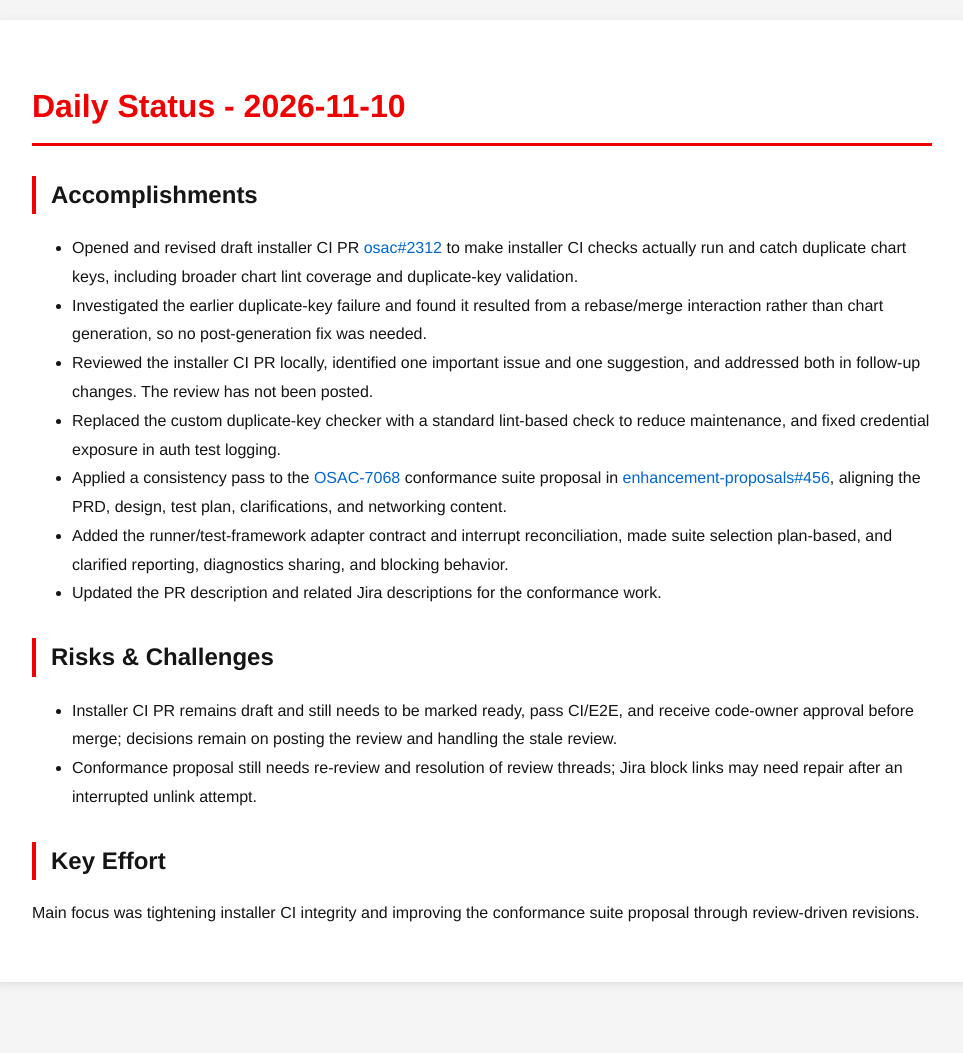
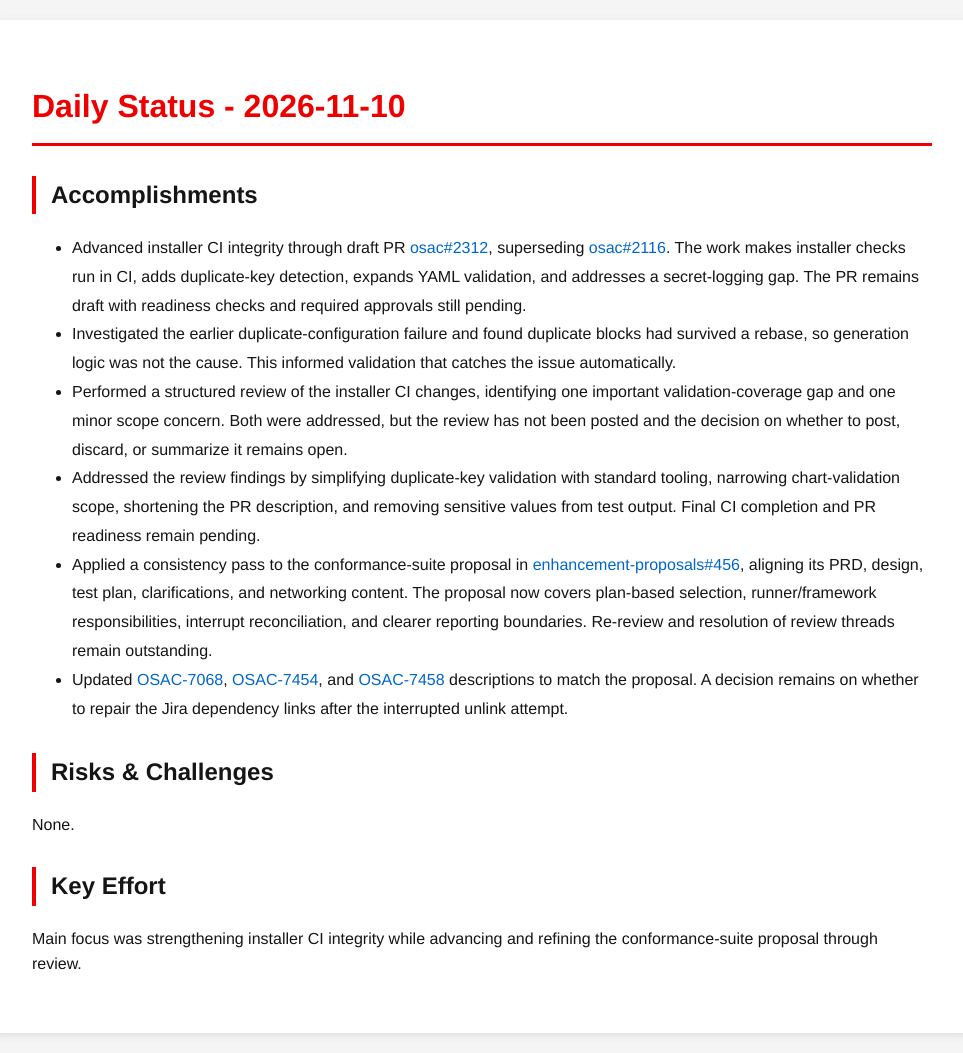
Before and after one commit to tzvatot/daily-status, a Jekyll site: the page built from 2026-11-10.md, in a window 1280 px wide. Shown: the whole page, without its empty margins (158-1121 px from the left). Built offline with Jekyll 4.4.1, drawn with Linux system fonts in a browser that asks for light colours; before the commit the page ends 1002 px from its top, so only the background shows below that.

Commit message:
Daily status update - 2026-11-10

```diff
--- a/2026-11-10.md
+++ b/2026-11-10.md
@@ -7,17 +7,15 @@ date: 2026-11-10
 # Daily Status - 2026-11-10
 
 ## Accomplishments
-- Opened and revised draft installer CI PR [osac#2312](https://github.com/osac-project/osac/pull/2312) to make installer CI checks actually run and catch duplicate chart keys, including broader chart lint coverage and duplicate-key validation.
-- Investigated the earlier duplicate-key failure and found it resulted from a rebase/merge interaction rather than chart generation, so no post-generation fix was needed.
-- Reviewed the installer CI PR locally, identified one important issue and one suggestion, and addressed both in follow-up changes. The review has not been posted.
-- Replaced the custom duplicate-key checker with a standard lint-based check to reduce maintenance, and fixed credential exposure in auth test logging.
-- Applied a consistency pass to the [OSAC-7068](https://redhat.atlassian.net/browse/OSAC-7068) conformance suite proposal in [enhancement-proposals#456](https://github.com/osac-project/enhancement-proposals/pull/456), aligning the PRD, design, test plan, clarifications, and networking content.
-- Added the runner/test-framework adapter contract and interrupt reconciliation, made suite selection plan-based, and clarified reporting, diagnostics sharing, and blocking behavior.
-- Updated the PR description and related Jira descriptions for the conformance work.
+- Advanced installer CI integrity through draft PR [osac#2312](https://github.com/osac-project/osac/pull/2312), superseding [osac#2116](https://github.com/osac-project/osac/pull/2116). The work makes installer checks run in CI, adds duplicate-key detection, expands YAML validation, and addresses a secret-logging gap. The PR remains draft with readiness checks and required approvals still pending.
+- Investigated the earlier duplicate-configuration failure and found duplicate blocks had survived a rebase, so generation logic was not the cause. This informed validation that catches the issue automatically.
+- Performed a structured review of the installer CI changes, identifying one important validation-coverage gap and one minor scope concern. Both were addressed, but the review has not been posted and the decision on whether to post, discard, or summarize it remains open.
+- Addressed the review findings by simplifying duplicate-key validation with standard tooling, narrowing chart-validation scope, shortening the PR description, and removing sensitive values from test output. Final CI completion and PR readiness remain pending.
+- Applied a consistency pass to the conformance-suite proposal in [enhancement-proposals#456](https://github.com/osac-project/enhancement-proposals/pull/456), aligning its PRD, design, test plan, clarifications, and networking content. The proposal now covers plan-based selection, runner/framework responsibilities, interrupt reconciliation, and clearer reporting boundaries. Re-review and resolution of review threads remain outstanding.
+- Updated [OSAC-7068](https://redhat.atlassian.net/browse/OSAC-7068), [OSAC-7454](https://redhat.atlassian.net/browse/OSAC-7454), and [OSAC-7458](https://redhat.atlassian.net/browse/OSAC-7458) descriptions to match the proposal. A decision remains on whether to repair the Jira dependency links after the interrupted unlink attempt.
 
 ## Risks & Challenges
-- Installer CI PR remains draft and still needs to be marked ready, pass CI/E2E, and receive code-owner approval before merge; decisions remain on posting the review and handling the stale review.
-- Conformance proposal still needs re-review and resolution of review threads; Jira block links may need repair after an interrupted unlink attempt.
+None.
 
 ## Key Effort
-Main focus was tightening installer CI integrity and improving the conformance suite proposal through review-driven revisions.
+Main focus was strengthening installer CI integrity while advancing and refining the conformance-suite proposal through review.
```
